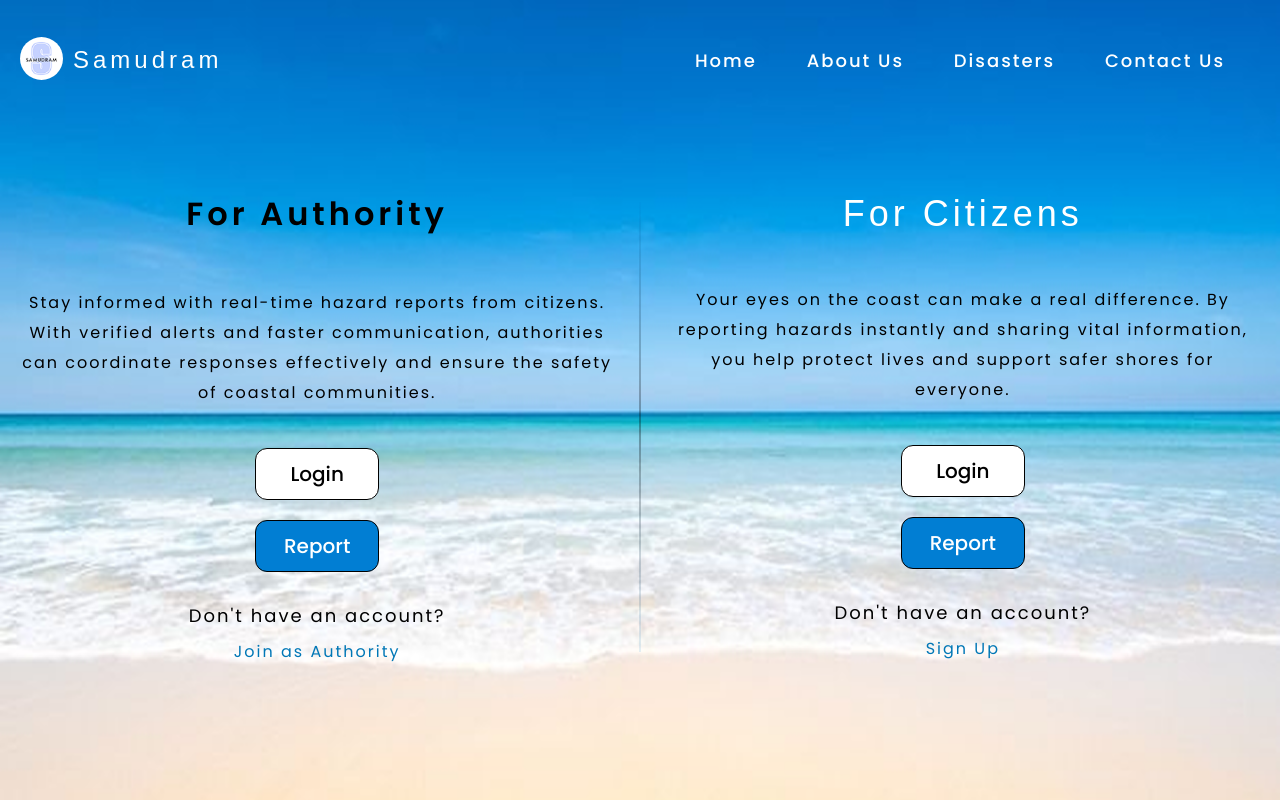
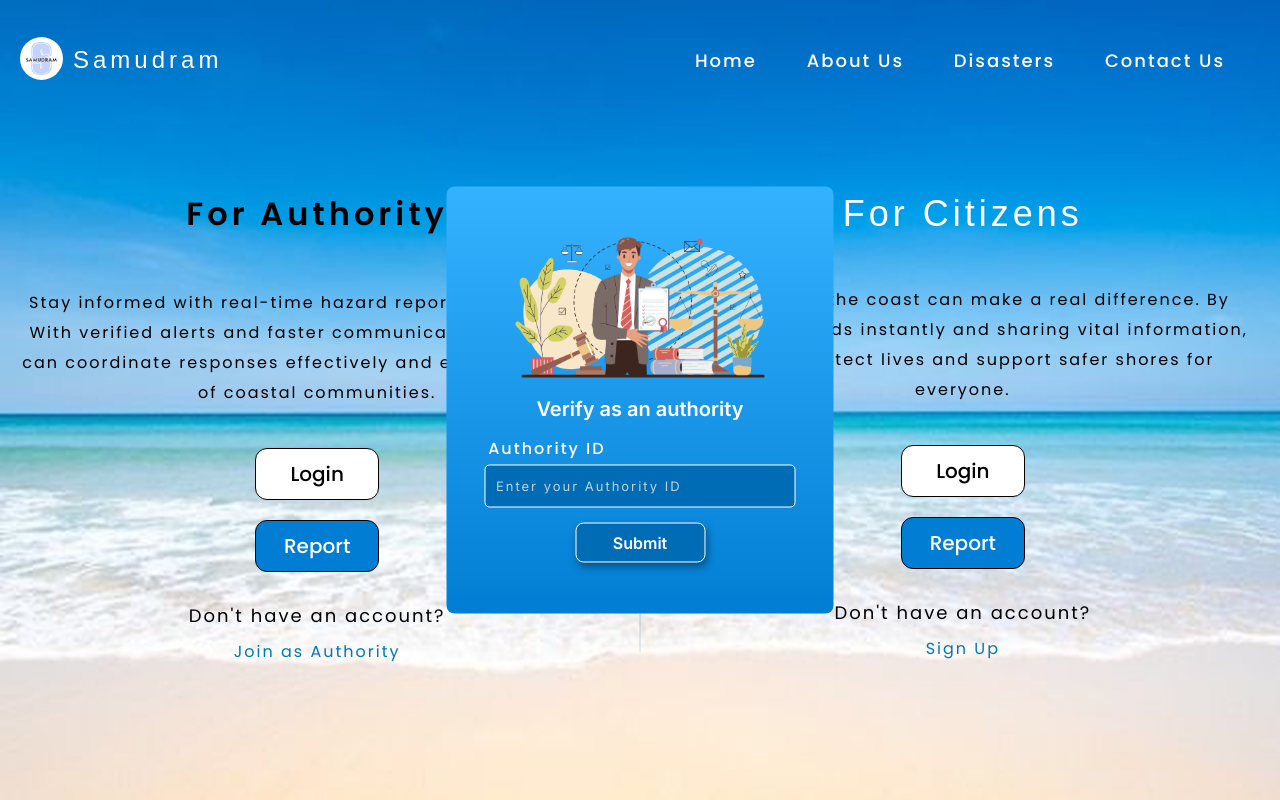
Before and after one commit to ziyamohammad/SIH-Frontend, a React (Create React App) app: page / in a window 1280 px wide. Shown: the top 800 px of the page. Built offline with nearby package versions, Linux system fonts and the light colour scheme; a web font is replaced by a local one.

Commit message:
add popup

```diff
--- a/package.json
+++ b/package.json
@@ -12,6 +12,7 @@
     "lucide-react": "^0.542.0",
     "react": "^19.1.1",
     "react-dom": "^19.1.1",
+    "react-icons": "^5.5.0",
     "react-router-dom": "^7.8.2",
     "react-scripts": "5.0.1",
     "react-toastify": "^11.0.5",
--- a/src/components/Main.js
+++ b/src/components/Main.js
@@ -2,11 +2,13 @@ import React, { useState } from 'react'
 import styles from "../css/Main.module.css"
 import style from "../css/About.module.css"
 import styl from "../css/Contact.module.css"
+import st from "../css/pop.module.css"
 import { Link, useNavigate } from 'react-router'
 import Navbar from './Navbar'
 import { SquareX } from 'lucide-react'
 import axios from 'axios'
 import { toast } from 'react-toastify'
+
 
 const Main = () => {
    const navigate=useNavigate();
@@ -15,6 +17,7 @@ const Main = () => {
    const[model,setModel]=useState(false)
    const[message,setmessage]=useState("")
    const[image,setImage]=useState()
+   const[asauthority, setAsauthority]=useState(true)
    const handleremove = () =>{
    setModel(false)
 }
@@ -155,7 +158,19 @@ const handlesubmit = async(e)=> {
 
       </div>
   )}
+  {asauthority && (
+<div className={st.container}>
+  <div className={st.image}>
+    <img src="Frame.png" alt="" />
+  </div>
+  <div className={st.heading}>Verify as an authority</div>
+  <label htmlFor="in">Authority ID</label>
+  <input type="text" id='in' className={st.input} placeholder='Enter your Authority ID'/>
+  <button className={st.button}>Submit</button>
+</div>
 
+
+  )}
 
     </>
   )
--- /dev/null
+++ b/src/css/pop.module.css
@@ -0,0 +1,76 @@
+.container{
+    border-radius: 8px;
+background: linear-gradient(180deg, #35B2FF 0%, #017ED3 100%);
+width: 387px;
+height: 427px;
+position: fixed;
+  top: 50%;
+  left: 50%;
+  transform: translate(-50%, -50%);
+  z-index: 55555;
+  display: flex;
+  flex-direction: column;
+  justify-content: center;
+  align-items: center;
+  padding: 3%;
+}
+.image{
+  width: 80%;
+  margin-bottom: 6%;
+}
+image{
+  width: 100%;
+  height: 100%;
+}
+.heading{
+  color: #FFF;
+font-family: Inter;
+font-size: 20px;
+font-style: normal;
+font-weight: 600;
+line-height: normal;
+  margin-bottom: 5%;
+
+}
+label{
+  color: #FFF;
+font-family: Inter;
+font-size: 14px;
+font-style: normal;
+font-weight: 400;
+line-height: normal;
+  margin-bottom: 1%;
+  margin-right: 60%;
+
+}
+.input{
+  border-radius: 5px;
+border: 1px solid #FFF;
+background: #006CB5;
+  margin-bottom: 5%;
+
+}
+.input::placeholder{
+  color: rgba(235, 235, 235, 0.80);
+font-family: Inter;
+font-size: 13px;
+font-style: normal;
+font-weight: 400;
+line-height: normal;
+}
+.button{
+  border-radius: 8px;
+border: 1px solid #FFF;
+background: #006CB5;
+box-shadow: 2px 4px 8px 0 rgba(0, 0, 0, 0.40);
+width: 130px;
+height: 40px;
+flex-shrink: 0;
+
+color: #FFF;
+font-family: Inter;
+font-size: 16px;
+font-style: normal;
+font-weight: 600;
+line-height: normal;
+}
```
Also changed, not shown: public/Frame.png (added), 1 other file (tests, documents, lock files or other folders).
